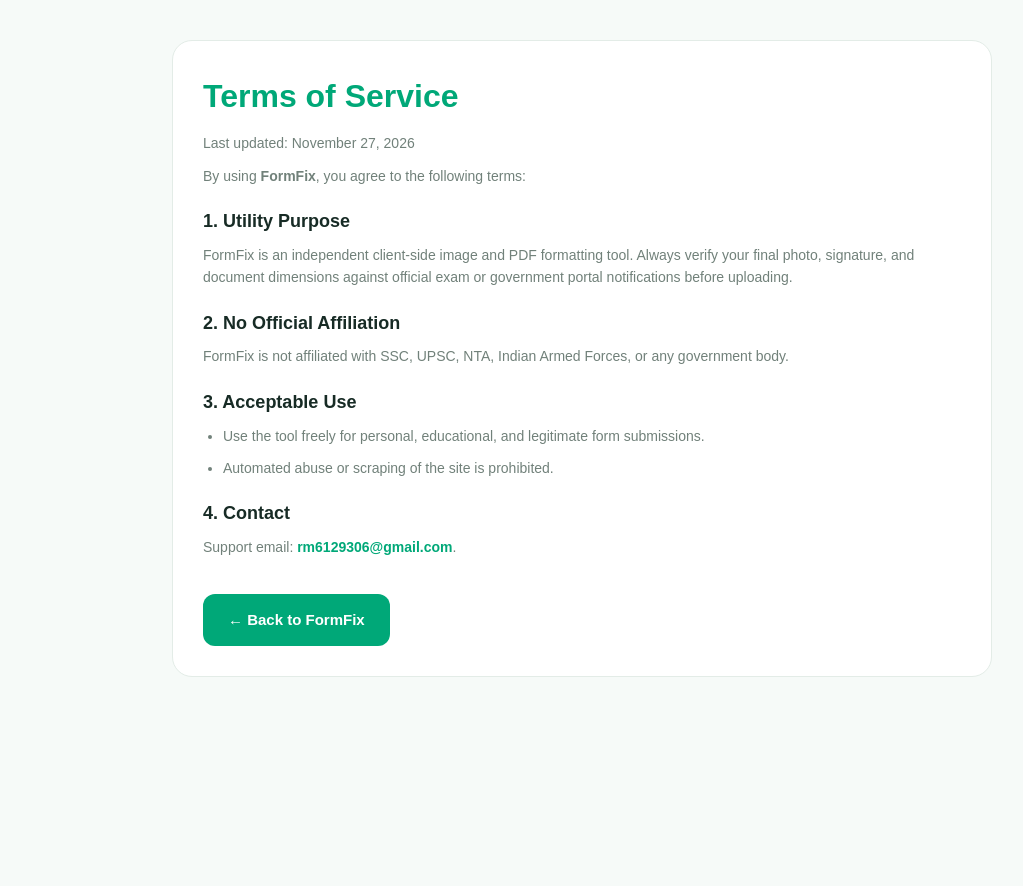
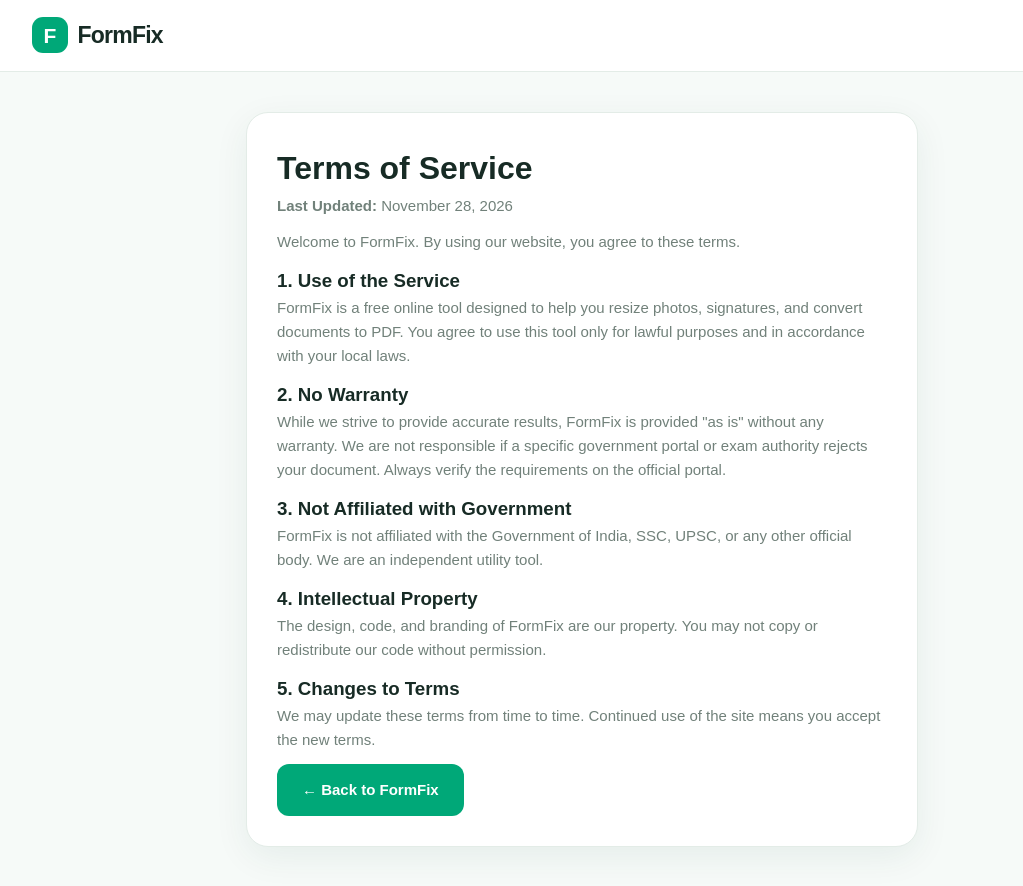
Before and after one commit to terarahul315/formfix, a plain HTML site: page terms.html in a window 1280 px wide. Shown: the whole page, without its empty margins (58-1081 px from the left). Before the commit the page ends 800 px from the top, so only its background shows below. Drawn offline with Linux system fonts and the light colour scheme.

Commit message:
Update Terms of Service layout and content

```diff
--- a/terms.html
+++ b/terms.html
@@ -3,39 +3,42 @@
 <head>
   <meta charset="UTF-8">
   <meta name="viewport" content="width=device-width, initial-scale=1.0">
-  <title>Terms of Service – FormFix</title>
-  <link rel="icon" type="image/png" href="favicon.png">
+  <title>Terms of Service - FormFix</title>
   <link rel="stylesheet" href="style.css">
-  <style>
-    .legal-box { max-width: 820px; margin: 40px auto; padding: 30px; background: var(--surface); border: 1px solid var(--border); border-radius: 20px; }
-    .legal-box h1 { color: var(--primary); margin-bottom: 10px; }
-    .legal-box h2 { font-size: 18px; margin: 20px 0 8px; }
-    .legal-box p, .legal-box li { color: var(--muted); font-size: 14px; margin-bottom: 10px; }
-    .legal-box ul { padding-left: 20px; }
-  </style>
+  <link rel="manifest" href="manifest.json">
 </head>
 <body>
-  <main class="legal-box">
-    <h1>Terms of Service</h1>
-    <p>Last updated: November 27, 2026</p>
-    <p>By using <strong>FormFix</strong>, you agree to the following terms:</p>
+  <header class="header">
+    <a href="/" class="logo">
+      <span class="logo-icon">F</span>
+      <span>FormFix</span>
+    </a>
+  </header>
 
-    <h2>1. Utility Purpose</h2>
-    <p>FormFix is an independent client-side image and PDF formatting tool. Always verify your final photo, signature, and document dimensions against official exam or government portal notifications before uploading.</p>
+  <main class="main-tool" style="max-width: 800px; margin: 40px auto; padding: 0 5%;">
+    <div class="tool-card about-card">
+      <h1>Terms of Service</h1>
+      <p><strong>Last Updated:</strong> November 28, 2026</p>
 
-    <h2>2. No Official Affiliation</h2>
-    <p>FormFix is not affiliated with SSC, UPSC, NTA, Indian Armed Forces, or any government body.</p>
+      <p>Welcome to FormFix. By using our website, you agree to these terms.</p>
 
-    <h2>3. Acceptable Use</h2>
-    <ul>
-      <li>Use the tool freely for personal, educational, and legitimate form submissions.</li>
-      <li>Automated abuse or scraping of the site is prohibited.</li>
-    </ul>
+      <h3>1. Use of the Service</h3>
+      <p>FormFix is a free online tool designed to help you resize photos, signatures, and convert documents to PDF. You agree to use this tool only for lawful purposes and in accordance with your local laws.</p>
 
-    <h2>4. Contact</h2>
-    <p>Support email: <a href="mailto:rm6129306@gmail.com" style="color:var(--primary);font-weight:700;">rm6129306@gmail.com</a>.</p>
-    <br>
-    <a href="index.html" class="primary-btn">← Back to FormFix</a>
+      <h3>2. No Warranty</h3>
+      <p>While we strive to provide accurate results, FormFix is provided "as is" without any warranty. We are not responsible if a specific government portal or exam authority rejects your document. Always verify the requirements on the official portal.</p>
+
+      <h3>3. Not Affiliated with Government</h3>
+      <p>FormFix is not affiliated with the Government of India, SSC, UPSC, or any other official body. We are an independent utility tool.</p>
+
+      <h3>4. Intellectual Property</h3>
+      <p>The design, code, and branding of FormFix are our property. You may not copy or redistribute our code without permission.</p>
+
+      <h3>5. Changes to Terms</h3>
+      <p>We may update these terms from time to time. Continued use of the site means you accept the new terms.</p>
+
+      <p><a href="/" class="primary-btn">← Back to FormFix</a></p>
+    </div>
   </main>
 </body>
 </html>
```
